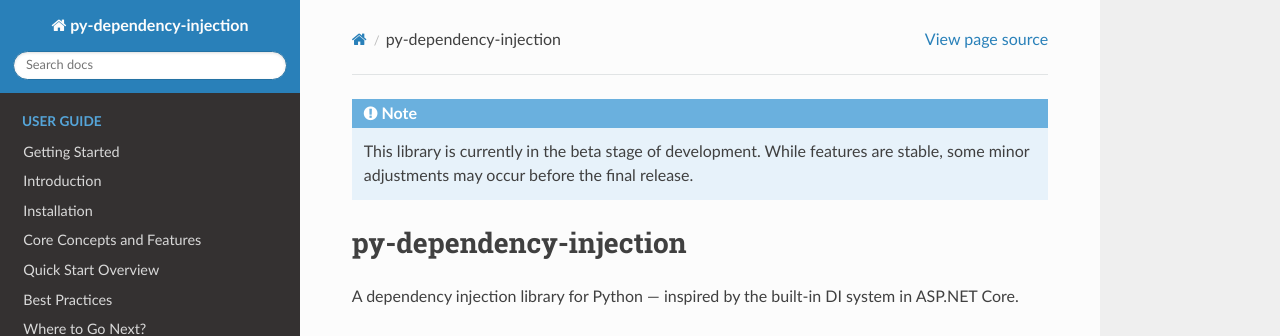
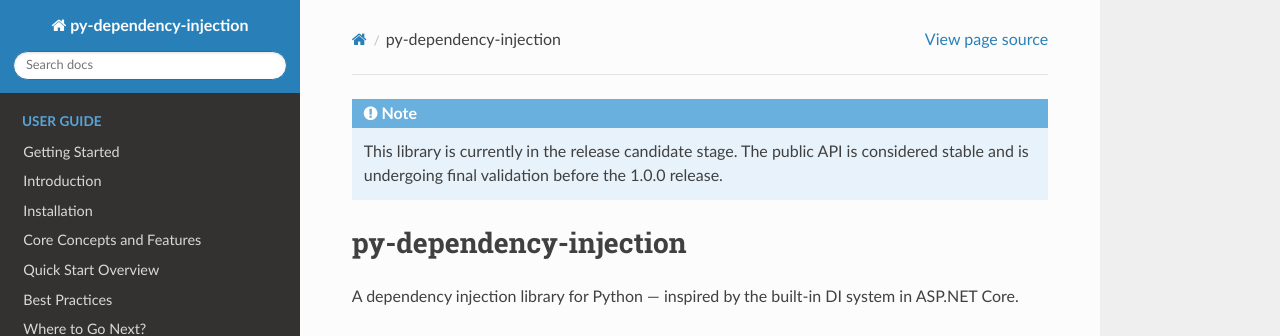
Before and after one commit to runemalm/py-dependency-injection, a Sphinx documentation site: the page built from docs/index.rst, in a window 1280 px wide and 900 px high. Shown: the top 336 px of the window. Built offline with Sphinx 7.4.7 and the Read the Docs theme 3.1.0, drawn with Linux system fonts in a browser that asks for light colours.

Commit message:
Change note in the top of pages in docs.

```diff
--- a/docs/index.rst
+++ b/docs/index.rst
@@ -1,7 +1,7 @@
 .. note::
 
-    This library is currently in the beta stage of development.
-    While features are stable, some minor adjustments may occur before the final release.
+    This library is currently in the release candidate stage.
+    The public API is considered stable and is undergoing final validation before the 1.0.0 release.
 
 py-dependency-injection
 =======================
--- a/docs/releases.rst
+++ b/docs/releases.rst
@@ -1,7 +1,7 @@
 .. note::
 
-    This library is currently in the beta stage of development.
-    While features are stable, some minor adjustments may occur before the final release.
+    This library is currently in the release candidate stage.
+    The public API is considered stable and is undergoing final validation before the 1.0.0 release.
 
 ###############
 Version History
--- a/docs/userguide.rst
+++ b/docs/userguide.rst
@@ -3,7 +3,8 @@
 ###############
 
 .. note::
-    `py-dependency-injection` has transitioned to beta! Features are now stable and ready for broader testing. Feedback is encouraged to help refine the library for its final release.
+    This library is currently in the release candidate stage.
+    The public API is considered stable and is undergoing final validation before the 1.0.0 release.
 
 ############
 Introduction
```
